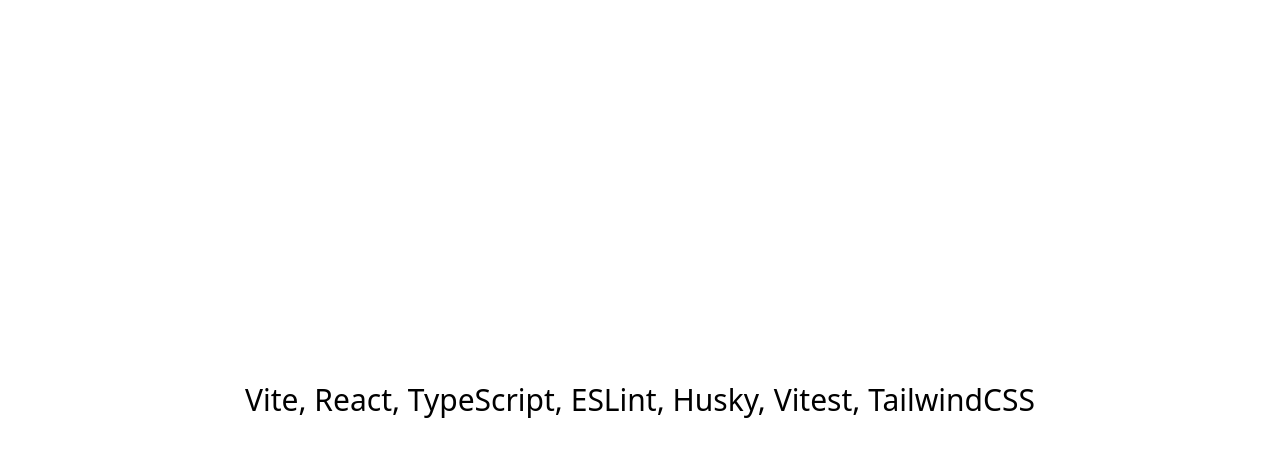
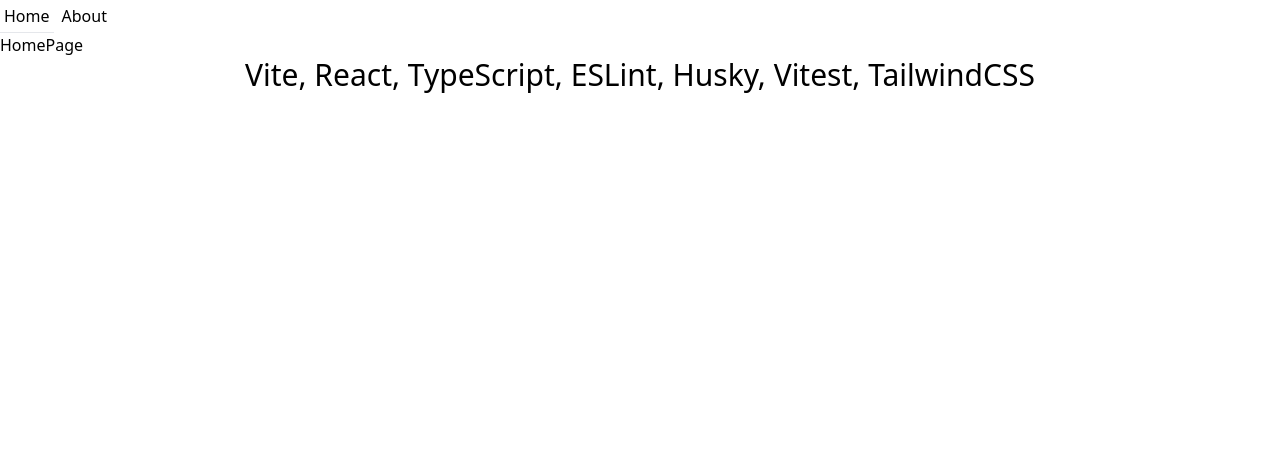
Before and after one commit to predrag-codetribe/vite-app, a React (Vite) app: page / in a window 1280 px wide. Shown: the top 456 px of the page. Built offline with nearby package versions, Linux system fonts and the light colour scheme.

Commit message:
feat: add router

```diff
--- a/package.json
+++ b/package.json
@@ -24,8 +24,10 @@
     ]
   },
   "dependencies": {
+    "history": "^5.3.0",
     "react": "^18.2.0",
-    "react-dom": "^18.2.0"
+    "react-dom": "^18.2.0",
+    "react-router-dom": "^6.4.1"
   },
   "devDependencies": {
     "@types/react": "^18.0.17",
--- a/src/App.tsx
+++ b/src/App.tsx
@@ -1,6 +1,34 @@
+import React from 'react'
+import { Routes, Route } from 'react-router-dom'
+import ActiveLink from './router/ActiveLink'
+import { Guard } from './router/Guard'
+
+const HomePage = React.lazy(() => import('./pages/HomePage/HomePage'))
+const AboutPage = React.lazy(() => import('./pages/AboutPage/AboutPage'))
+
+const Links = () => <div className='flex gap-1'>
+    <ActiveLink to='/'
+        className='p-1'
+        activeClassName='border-b'>Home</ActiveLink>
+
+    <ActiveLink to='/about'
+        className='p-1'
+        activeClassName='border-b'>About</ActiveLink>
+</div>
+
 function App() {
-    return <div className="flex justify-center items-center min-h-screen w-full">
-        <p className='text-center text-3xl'>Vite, React, TypeScript, ESLint, Husky, Vitest, TailwindCSS</p>
+    return <div className="min-h-screen">
+        <Links />
+
+        <Routes>
+            <Route
+                index
+                element={<Guard element={<HomePage />} />} />
+
+            <Route
+                path="/about"
+                element={<Guard element={<AboutPage />} />} />
+        </Routes>
     </div>
 }
 
--- a/src/main.tsx
+++ b/src/main.tsx
@@ -2,10 +2,16 @@
 import ReactDOM from 'react-dom/client'
 import App from '@/App'
 import '@/index.css'
+import {
+    unstable_HistoryRouter as HistoryRouter,
+} from 'react-router-dom'
+import { myHistory } from '@/router/history'
 
 
 ReactDOM.createRoot(document.getElementById('root') as HTMLElement).render(
     <React.StrictMode>
-        <App />
+        <HistoryRouter history={myHistory}>
+            <App />
+        </HistoryRouter>
     </React.StrictMode>
 )
--- /dev/null
+++ b/src/pages/AboutPage/AboutPage.tsx
@@ -0,0 +1,3 @@
+export default function AboutPage() {
+    return <div>AboutPage</div>
+}
--- /dev/null
+++ b/src/pages/HomePage/HomePage.tsx
@@ -0,0 +1,6 @@
+export default function HomePage() {
+    return <div>
+        <h1>HomePage</h1>
+        <p className='text-center text-3xl'>Vite, React, TypeScript, ESLint, Husky, Vitest, TailwindCSS</p>
+    </div>
+}
--- /dev/null
+++ b/src/router/ActiveLink.tsx
@@ -0,0 +1,24 @@
+import { PropsWithoutRef, RefAttributes } from 'react'
+import { NavLink, LinkProps, useMatch } from 'react-router-dom'
+
+type Props = {
+  /** Add active class only where route matches the exact url. Defaults to `false`. */
+  exact?: boolean
+  activeClassName?: string
+} & PropsWithoutRef<LinkProps> & RefAttributes<HTMLAnchorElement>
+
+export default function ActiveLink({ className='', exact=false, activeClassName='active', ...rest }: Props) {
+    const exactMatch = useMatch(rest.to.toString())
+    const partiallyMatch = useMatch(rest.to.toString() + '/*')
+
+    const exactMatchClassName = (exact && exactMatch) ? activeClassName : ''
+    const partialMatchClassName = (!exact && partiallyMatch) ? activeClassName : ''
+
+    return (
+        <NavLink {...rest}
+            className={
+                () => { return` ${className} ${exactMatchClassName} ${partialMatchClassName}`
+                }
+            } />
+    )
+}
--- /dev/null
+++ b/src/router/Guard.tsx
@@ -0,0 +1,12 @@
+import { ReactElement, Suspense } from 'react'
+
+type Props = {
+  element: ReactElement
+}
+
+export const Guard = ({
+    element
+}: Props) => {
+    // TODO add auth validation based on app logic
+    return <Suspense fallback={<>...</>}>{element}</Suspense>
+}
--- /dev/null
+++ b/src/router/Redirect.tsx
@@ -0,0 +1,22 @@
+import { generatePath, Navigate, useParams } from 'react-router-dom'
+
+type RedirectProps = {
+  to: string,
+  keepSearchParams?: boolean
+}
+export function Redirect ({
+    to,
+    keepSearchParams = false
+}: RedirectProps) {
+    const params = useParams()
+
+    let generatedPath = generatePath(to, params)
+
+    if (keepSearchParams) {
+        const searchParams = window.location.search
+        generatedPath += searchParams
+    }
+
+    return <Navigate replace
+        to={generatedPath} />
+}
--- /dev/null
+++ b/src/router/history.ts
@@ -0,0 +1,3 @@
+import { createBrowserHistory } from 'history'
+
+export const myHistory = createBrowserHistory({ window })
```
Also changed, not shown: 1 other file (tests, documents, lock files or other folders).
